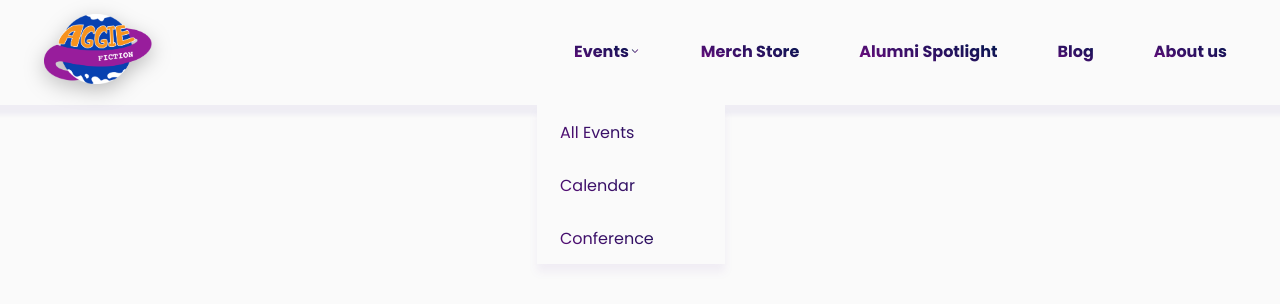
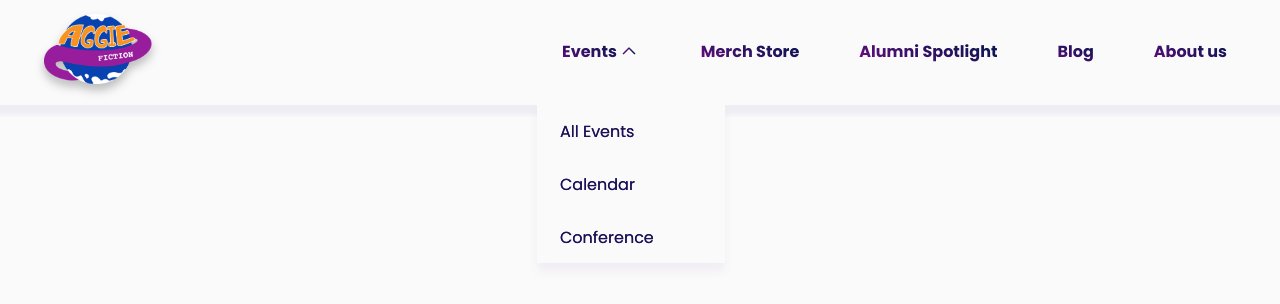
Before and after one commit to include-davis/aggie-fiction, a Next.js app: page / in a window 1280 px wide. Both pictures are taken after a click on the link "Events". Shown: the top 304 px of the page. Built offline with nearby package versions, Linux system fonts and the light colour scheme.

Commit message:
minor fixes

```diff
--- a/app/(pages)/_components/Header/Header.jsx
+++ b/app/(pages)/_components/Header/Header.jsx
@@ -10,33 +10,34 @@ export default function Header() {
 };
     return (
         <div className={styles.navbar}>
-            <div className={styles.logo}><a href="#"> <Image
+            <div className={styles.logo}><Link href="/"> <Image
                 src="/logo.png"
                 width={110}
                 height={70}
                 alt="Aggie fiction logo"
-            /></a></div>
+            /></Link></div>
             <div className={styles.navContents}>
                 <div className={styles.dropdown}>
                     <a onClick={toggleDropdown}>Events</a>
                     <button className={styles.arrow} onClick={toggleDropdown} ><Image
                     src="/weui_arrow-outlined.svg"
-                    width={12}
+                    width={24}
                     height={24}
                     alt="Picture of the arrow"
+                    className={dropdownOpen ? styles.arrowFlipped : ''}
                 />
                 </button>
                 </div>
                 {dropdownOpen &&(
                     <div className={styles.dropdown_contents}>
-                        <a href="/events">All Events</a>
-                        <a href="/calendar">Calendar</a>
-                        <a href="/conference">Conference</a>
+                        <Link href="/events">All Events</Link>
+                        <Link href="/calendar">Calendar</Link>
+                        <Link href="/conference">Conference</Link>
                     </div>)}
-                <a href="/store">Merch Store</a>
-                <a href="/alumni">Alumni Spotlight</a>
-                <a href="/blog">Blog</a>
-                <a href="/about us">About us</a>
+                <Link href="/store">Merch Store</Link>
+                <Link href="/alumni">Alumni Spotlight</Link>
+                <Link href="/blog">Blog</Link>
+                <Link href="/about">About us</Link>
             </div>
         </div>
             );
--- a/app/(pages)/_components/Header/Header.module.scss
+++ b/app/(pages)/_components/Header/Header.module.scss
@@ -10,11 +10,19 @@
 .arrow{
   border:none;
   background: none;
+  cursor: pointer;
+}
+
+.arrow img {
+  transition: transform 0.3s ease;
+}
+
+.arrowFlipped {
+  transform: rotate(180deg);
 }
 
 .logo{
-  //box-shadow: 0px 6px 10px 0px rgba(0, 0, 0, 0.25);
-  filter:drop-shadow(0px 6px 10px rgba(0, 0, 0, 0.25));
+  filter:drop-shadow(0px 6px 5px rgba(0, 0, 0, 0.25));
 }
 
 .navContents{
@@ -38,14 +46,14 @@
 }
 .dropdown_contents{
   position:absolute;
-  top:105px;
+  top:104px;
   right:555px;
   background:var(--white);
   transition:background 0.3s ease;
   filter: drop-shadow(0px 8px 4px rgba(50, 0, 131, 0.05));
 }
 .dropdown_contents a{
-  color:var(--dark-purple);
+  -webkit-text-fill-color:var(--dark-purple);
   font-weight: unset;
   display:block;
   text-align:left;
```
